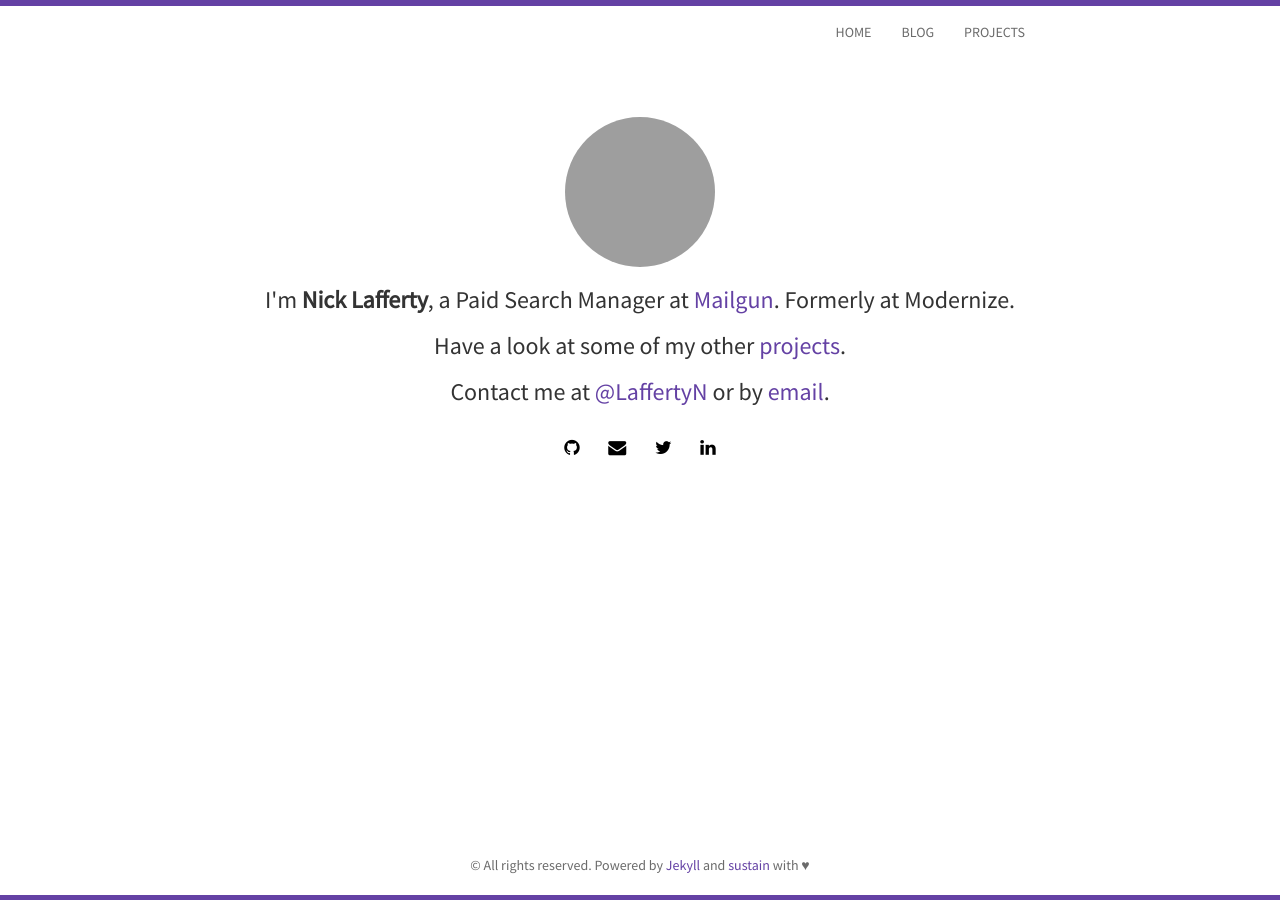
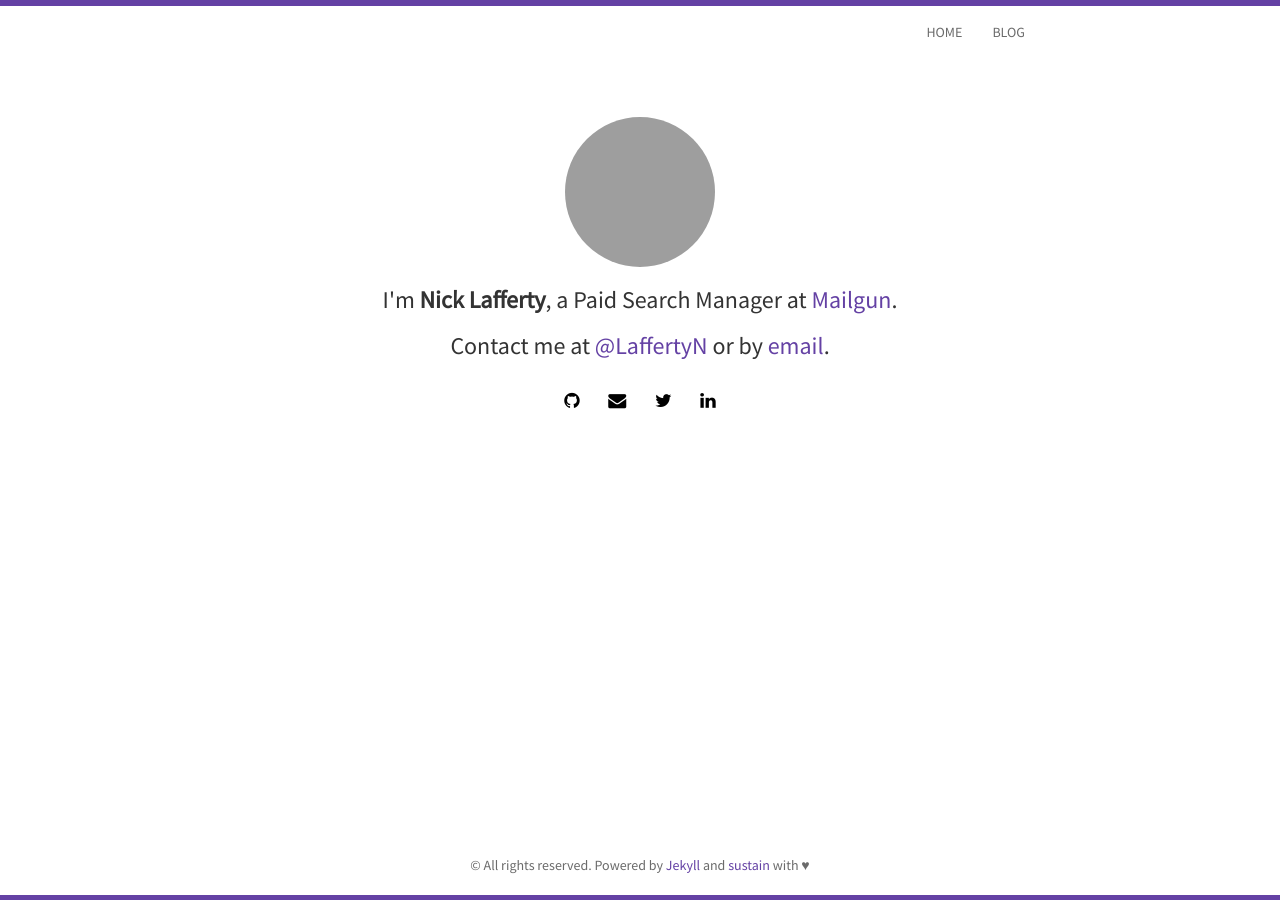
Before and after one commit to NLaff/Lafferty.co, a Jekyll site: the page built from index.html, in a window 1280 px wide. Built offline with Jekyll 4.4.1, drawn with Linux system fonts in a browser that asks for light colours; nearby versions of some CDN libraries; the list of posts is cut into pages by our own code; grey boxes are pictures that could not be loaded.

Commit message:
URL changes
Removed projects link.
Redirected blog clicks to Medium

```diff
--- a/_includes/header.html
+++ b/_includes/header.html
@@ -3,8 +3,7 @@
     <div id="navbar">
       <ul class="nav navbar-nav navbar-right">
         <li><a href="http://lafferty.co">HOME</a></li>
-        <li><a href="{{ site.baseurl }}blog.html">BLOG</a></li>
-        <li><a href="{{ site.baseurl }}projects.html">PROJECTS</a></li>
+        <li><a href="https://medium.com/@NickLafferty">BLOG</a></li>
       </ul>
     </div>
   </div>
--- a/index.html
+++ b/index.html
@@ -7,8 +7,7 @@ layout: home
 	  <div class="avatar">
 		<img class="img-circle" src="{{ site.baseurl }}assets/img/{{ site.avatar }}" alt="Profile image" width="150" height="150">
 	  </div>
-	  <h3>I'm <strong>{{ site.author }}</strong>, a Paid Search Manager at <a href="https://Mailgun.com">Mailgun</a>. Formerly at Modernize.</h3>
-	  <h3>Have a look at some of my other <a href="{{ site.baseurl }}projects.html"> projects</a>.</h3>
+	  <h3>I'm <strong>{{ site.author }}</strong>, a Paid Search Manager at <a href="https://Mailgun.com">Mailgun</a>.</h3>
 	  <h3>Contact me at <a href="http://twitter.com/{{ site.twitter }}">@{{ site.twitter }}</a> or by <a href="mailto:{{ site.email }}">email</a>.</h3>
 	  {% include social.html %}
 	</div>
```
